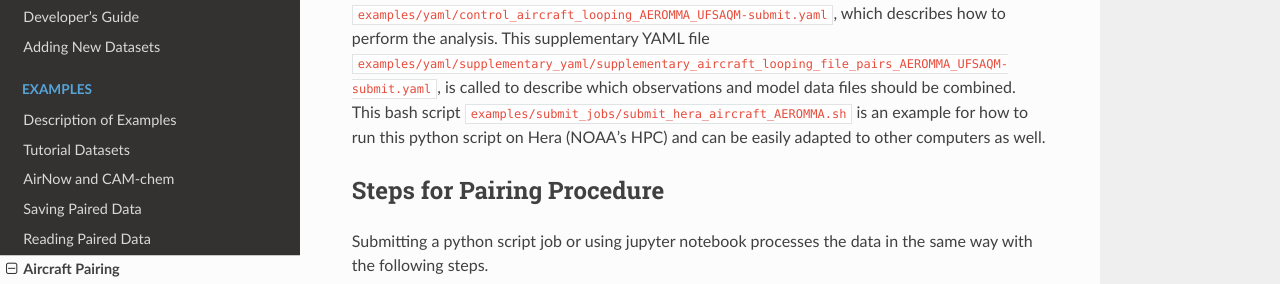
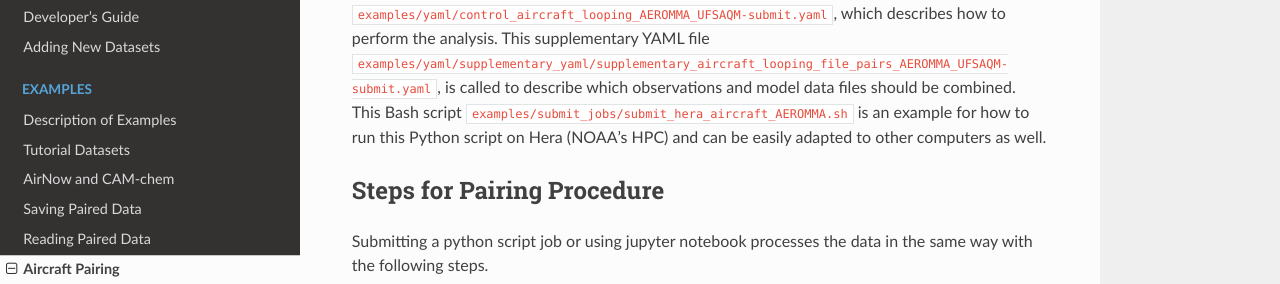
Before and after one commit to NOAA-CSL/MELODIES-MONET, a Sphinx documentation site: the page built from docs/examples/aircraft_pairing.rst, in a window 1280 px wide and 900 px high, scrolled down 1927 px. Shown: the part 180-464 px from the top of the window. Built offline with Sphinx 7.4.7 and the Read the Docs theme 2.0.0, drawn with Linux system fonts in a browser that asks for light colours; pages that are not in the unit, such as notebooks, are missing from menus.

```diff
--- a/docs/examples/aircraft_pairing.rst
+++ b/docs/examples/aircraft_pairing.rst
@@ -116,8 +116,8 @@ python script calls this YAML file ``examples/yaml/control_aircraft_looping_AERO
 which describes how to perform the analysis. This supplementary YAML file
 ``examples/yaml/supplementary_yaml/supplementary_aircraft_looping_file_pairs_AEROMMA_UFSAQM-submit.yaml``,
 is called to describe which observations and model data files should be combined.
-This bash script ``examples/submit_jobs/submit_hera_aircraft_AEROMMA.sh`` is an example for
-how to run this python script on Hera (NOAA's HPC) and can be easily adapted to other computers as well.
+This Bash script ``examples/submit_jobs/submit_hera_aircraft_AEROMMA.sh`` is an example for
+how to run this Python script on Hera (NOAA's HPC) and can be easily adapted to other computers as well.
 
 
 Steps for Pairing Procedure
```
